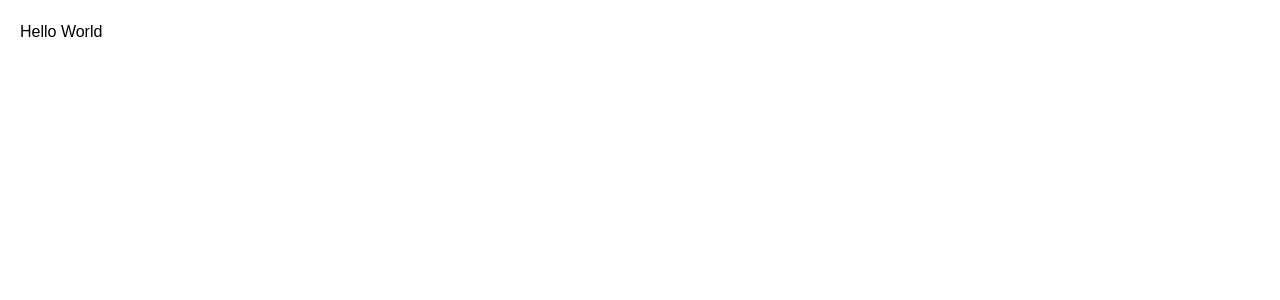
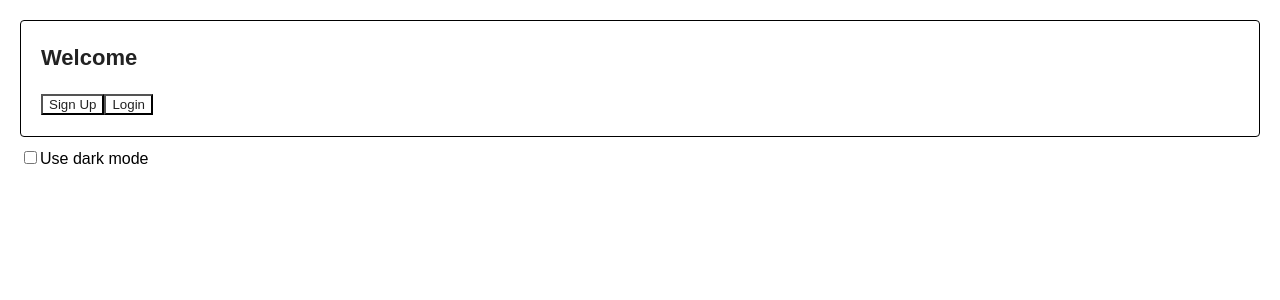
Before and after one commit to ihsky065/dark-and-light-theme-w--useContext, a React (Vite) app: page / in a window 1280 px wide. Shown: the top 300 px of the page. Built offline with nearby package versions, Linux system fonts and the light colour scheme.

Commit message:
Add App component within completed context inside in App file

```diff
--- a/src/App.jsx
+++ b/src/App.jsx
@@ -3,5 +3,21 @@ import './App.css';
 import Form from './Form'
 
 export default function App() {
-  return <div>Hello World</div>;
+  const [theme, setTheme] = useState('light');
+
+  return (
+    <>
+      <Form theme={theme}/>
+        <label>
+          <input
+            type="checkbox"
+            checked={theme === 'dark'}
+            onChange={(e) => {
+              setTheme(e.target.checked ? 'dark' : 'light');
+            }}
+          />
+          Use dark mode
+        </label>
+    </>
+  )
 }
```
